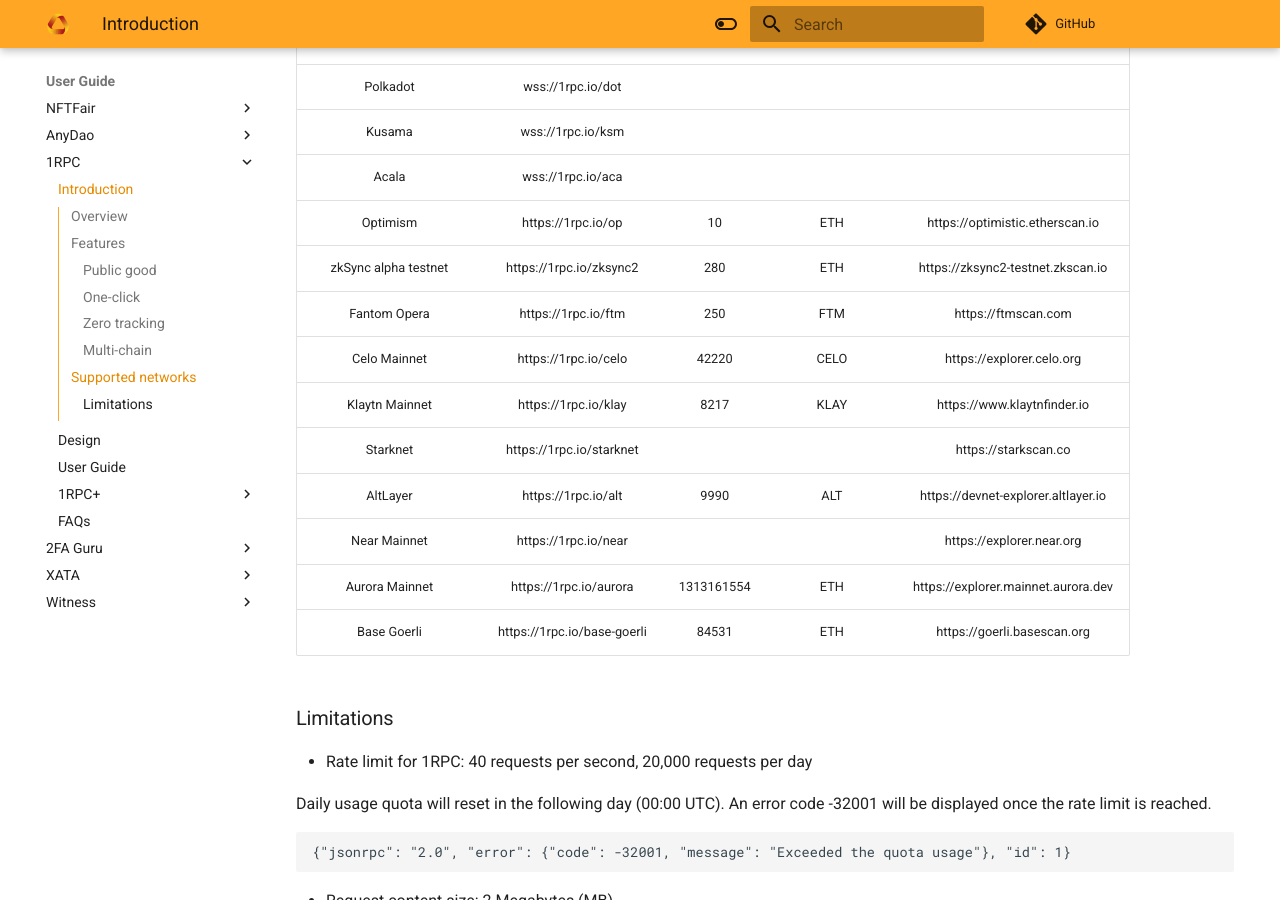
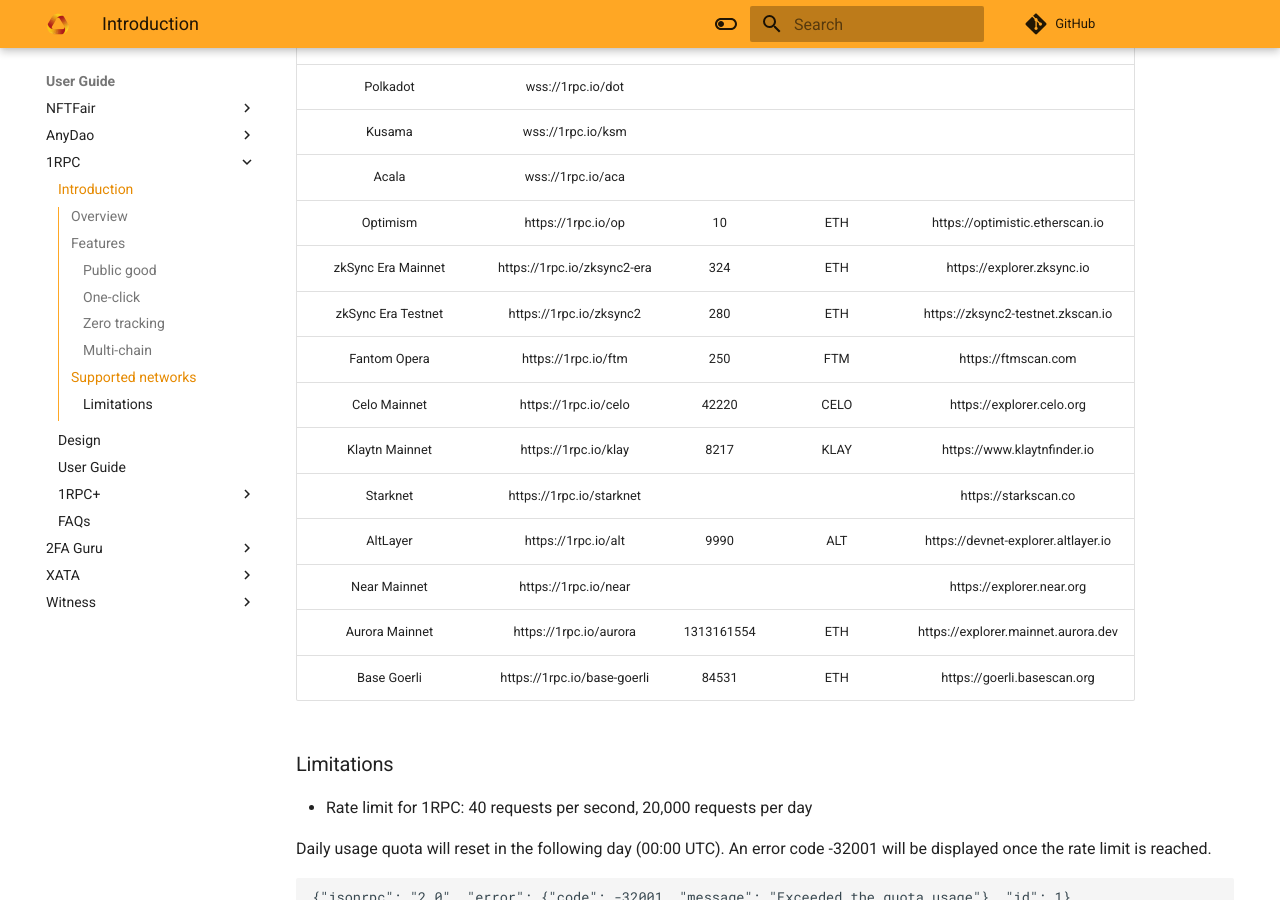
Before and after one commit to automata-network/docs, an MkDocs documentation site: the page built from docs/1rpc/introduction.md, in a window 1280 px wide and 900 px high, scrolled down 1637 px. Built offline with MkDocs 1.6.1 and Material for MkDocs 9.7.7, drawn with Linux system fonts in a browser that asks for light colours; nearby versions of some CDN libraries; comment, search, counter and statistics services are not loaded.

Commit message:
Add zkSync Era Mainnet (#124)

```diff
--- a/docs/1rpc/introduction.md
+++ b/docs/1rpc/introduction.md
@@ -43,7 +43,8 @@
 | Kusama | wss://1rpc.io/ksm | | |
 | Acala | wss://1rpc.io/aca | | |
 | Optimism | https://1rpc.io/op | 10 | ETH | https://optimistic.etherscan.io |
-| zkSync alpha testnet | https://1rpc.io/zksync2 | 280 | ETH | https://zksync2-testnet.zkscan.io |
+| zkSync Era Mainnet | https://1rpc.io/zksync2-era | 324 | ETH | https://explorer.zksync.io |
+| zkSync Era Testnet | https://1rpc.io/zksync2 | 280 | ETH | https://zksync2-testnet.zkscan.io |
 | Fantom Opera | https://1rpc.io/ftm | 250 | FTM | https://ftmscan.com |
 | Celo Mainnet | https://1rpc.io/celo | 42220 | CELO | https://explorer.celo.org |
 | Klaytn Mainnet | https://1rpc.io/klay | 8217 | KLAY | https://www.klaytnfinder.io |
```
